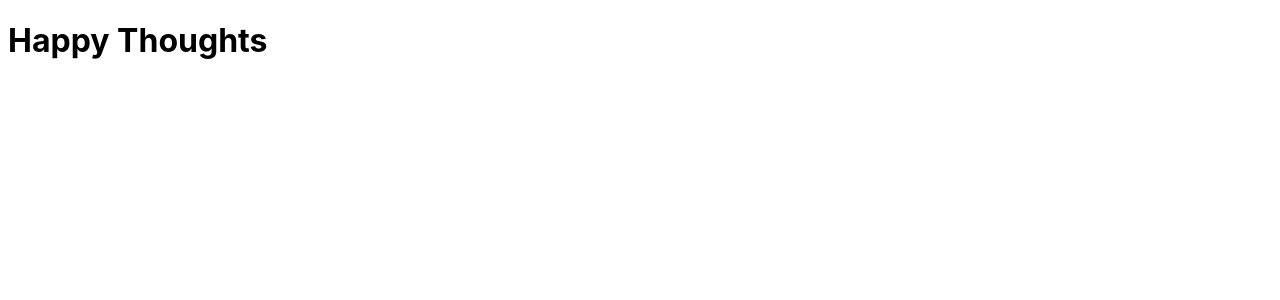
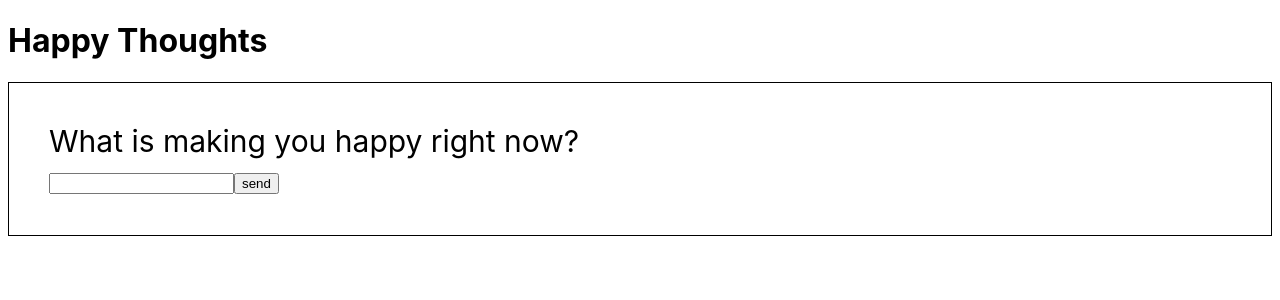
Before and after one commit to Technigo/project-happy-thoughts-vite, a React (Vite) app: page / in a window 1280 px wide. Shown: the top 300 px of the page. Built offline with nearby package versions, Linux system fonts and the light colour scheme; no server answers.

Commit message:
got help from Emma and solved the post

```diff
--- a/src/App.jsx
+++ b/src/App.jsx
@@ -1,11 +1,17 @@
 import React from 'react'
 import { GetThoughts } from './components/GetThoughts'
 import { LikeThoughts } from './components/LikeThought'
+import { PostThoughts } from './components/PostThoughts'
+
+const handleFormSubmit = (event) => {
+	event.preventDefault()
+}
 
 export const App = () => {
 	return (
 		<div>
 			<h1>Happy Thoughts</h1>
+			<PostThoughts />
 			<GetThoughts />
 
 		</div>
--- a/src/components/GetThoughts.jsx
+++ b/src/components/GetThoughts.jsx
@@ -7,6 +7,11 @@ export const GetThoughts = () => {
 	const [thoughts, setThoughts] = useState([])
 	const [isLoading, setIsLoading] = useState(false)
 
+useEffect(() => {
+        console.log('thoughts', thoughts)
+    }, [thoughts]);
+
+
 	//fetch the data from API
 	useEffect(() => {
 		//need of a thing that shows loading
@@ -14,12 +19,15 @@ export const GetThoughts = () => {
 		fetch('https://happy-thoughts-ux7hkzgmwa-uc.a.run.app/thoughts')
 			.then((response) => response.json())
 			.then((data) => {
+        console.log(data)
 				setThoughts(data)
 				setIsLoading(false)
-				console.log(data)
 			})
 	}, [])
 	//add a catch for errors later. Also fix the empty array for the useEffect.
+const handleFormSubmit = (event) => {
+	event.preventDefault()
+}
 
 	//filtrera ut det som ska visas
 	return (
@@ -28,7 +36,7 @@ export const GetThoughts = () => {
 				<div key={index._id} className="thoughts-wrapper">
 					<p>{index.message}</p>
 					<p>
-						<button className="heart-button">❤️</button> x {index.heart}
+						<button className="heart-button">❤️</button> x {index.hearts}
 					</p>
 					{/* här ska jag lägga in data från en komponent som omvandlar tid */}
 					<p>{index.createdAt}</p>
@@ -37,7 +45,3 @@ export const GetThoughts = () => {
 		</>
 	)
 }
-
-const handleFormSubmit = (event) => {
-	event.preventDefault()
-}
--- /dev/null
+++ b/src/components/PostThoughts.css
@@ -0,0 +1,7 @@
+.input-wrapper {
+	border: 1px black solid;
+	display: flex;
+	flex-direction: column;
+	font-size: 30px;
+	padding: 40px;
+}
--- a/src/components/PostThoughts.jsx
+++ b/src/components/PostThoughts.jsx
@@ -1,6 +1,52 @@
+import { useState, useEffect } from 'react'
+import { GetThoughts } from './GetThoughts'
+import './PostThoughts.css'
+
+//Functional component to link to app.jsx with
+export const PostThoughts = () => {
+	const [newThought, setNewThought] = useState("")
+  const [inputReady, setInputReady] = useState(false)
+
+	//fetch the data from API
+	useEffect(() => {
+    if (inputReady === true) {
+		fetch('https://happy-thoughts-ux7hkzgmwa-uc.a.run.app/thoughts', {
+			method: 'POST',
+			body: JSON.stringify({
+				message: newThought,
+			}),
+			headers: { 'Content-Type': 'application/json' },
+		})
+			.then((data) => data.json())
+			.then((newThought) => {
+        console.log(newThought)
+				// Now you have `newThought` which is the response from the
+				// API as documented at the top of this readme. You can use
+				// it to update the `thoughts` array:
+				// setThoughts((previousThoughts) => [newThought, ...previousThoughts])
+        setInputReady(false)
+        setNewThought("")
+			})
+    }
+	}, [newThought, inputReady])
+
+  const handleSubmit = (event) => {
+  //ifs här ska det bli validering
+  event.preventDefault()
+  if (newThought !== "") {
+  setInputReady(true)
+  }
 
 
+  }
 
-const handleFormSubmit = (event) => {
-	event.preventDefault()
+	return (
+		<div className="input-wrapper">
+			<label>What is making you happy right now?</label>
+			<form>
+				<input type="text" onChange={(e) => setNewThought(e.target.value)} />
+				<button onClick={handleSubmit}>send</button>
+			</form>
+		</div>
+	)
 }
```
